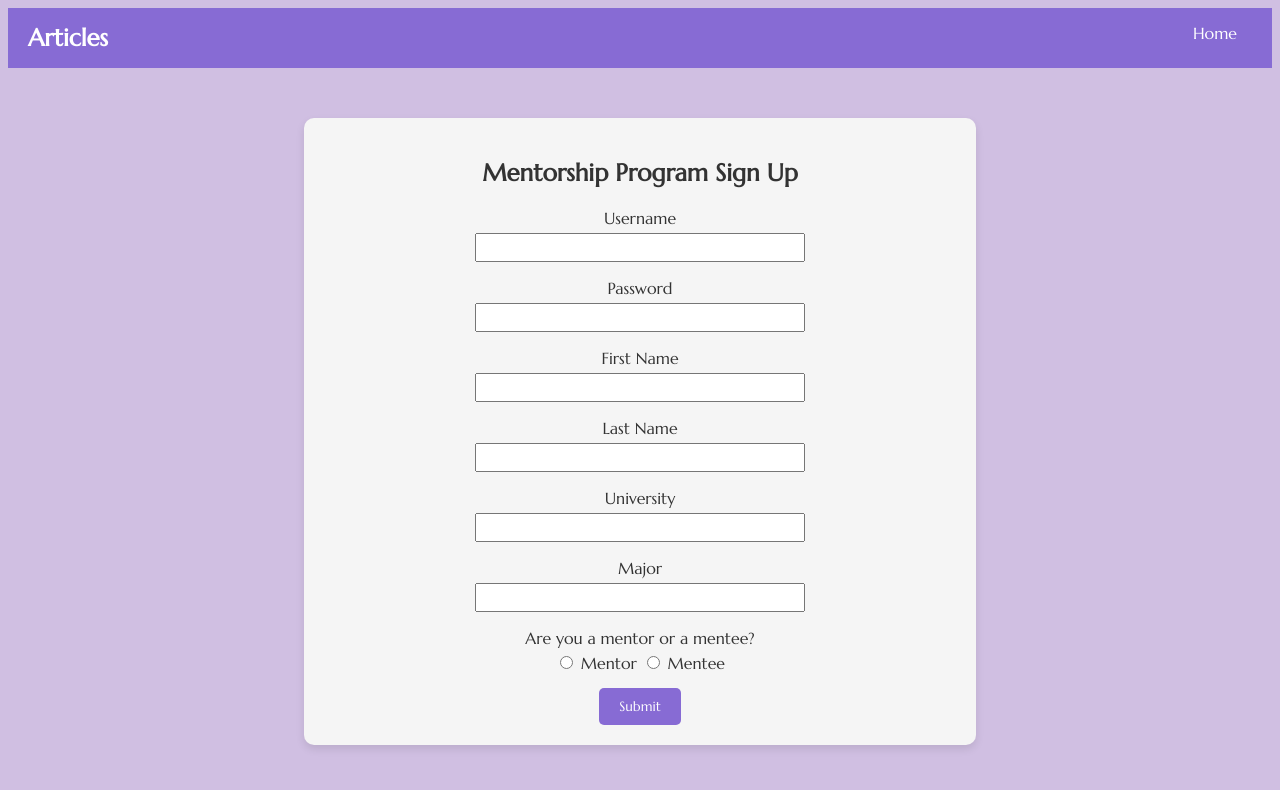
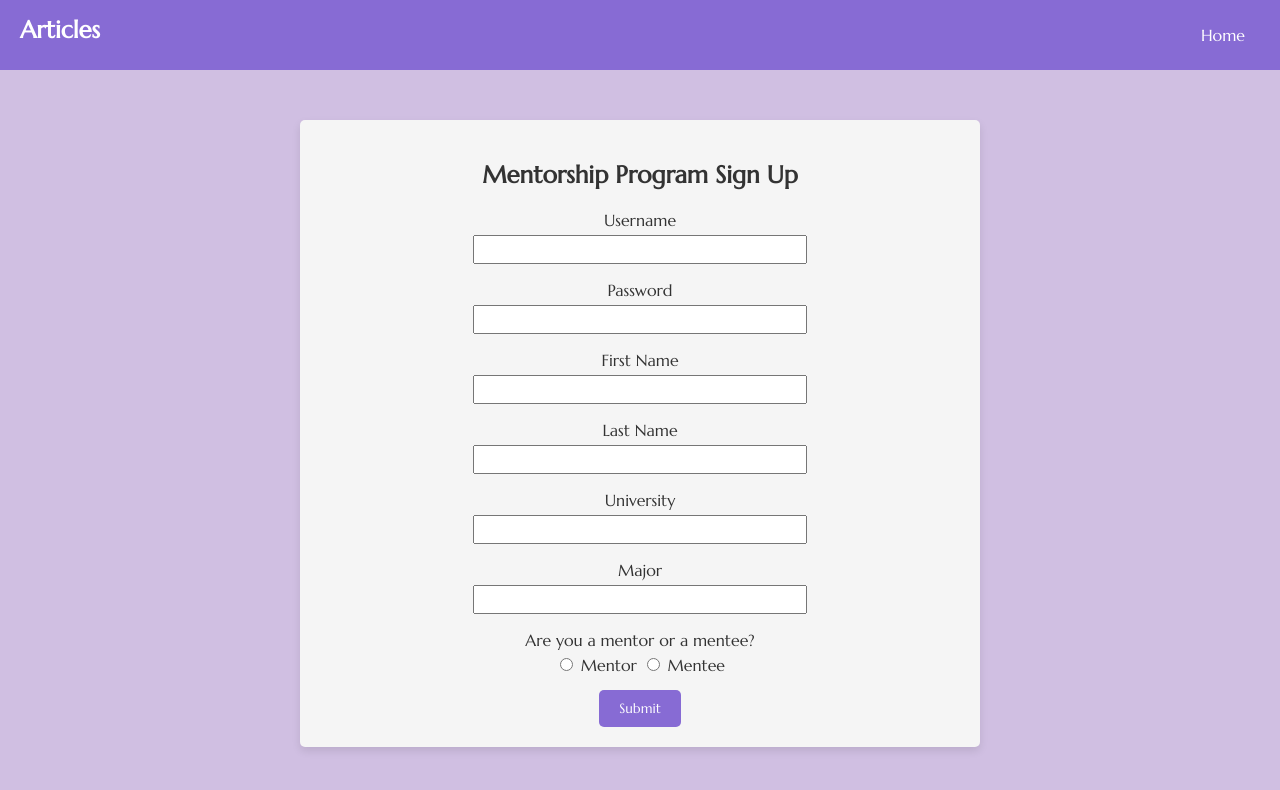
Before and after one commit to megankulshekar/HackHERS2025, a SvelteKit app in the folder my-app/: page /signup in a window 1280 px wide. Shown: the top 790 px of the page. Built offline with nearby package versions, Linux system fonts and the light colour scheme; a web font is replaced by a local one.

Commit message:
fixed styling of header

```diff
--- a/my-app/src/routes/signup/+page.svelte
+++ b/my-app/src/routes/signup/+page.svelte
@@ -26,6 +26,10 @@
 			font-family: 'Marcellus', serif;
 			background-color: #d0bfe2;
 			color: #333;
+			margin-left: 0px;
+			margin-right: 0px;
+			margin-top: 0px;
+			margin-bottom: 50px;
 	}
 
 	p {
@@ -53,7 +57,7 @@
             display: flex;
         }
         .nav-item {
-            margin: 0 15px;
+            margin: 10px 15px;
         }
         .nav-link {
             color: white !important;
@@ -64,6 +68,7 @@
         .nav-link:hover {
             text-decoration: underline;
         }
+
 	button {
 		background-color: #876BD4;
 		font-family: 'Marcellus', serif;
@@ -80,7 +85,7 @@
 		margin: auto;
 		margin-top: 50px;
 		padding: 20px;
-		border-radius: 10px;
+		border-radius: 5px;
 		box-shadow: 0 4px 8px rgba(0, 0, 0, 0.1);
 		text-align: center;
 		background-color: #F5F5F5;
```
